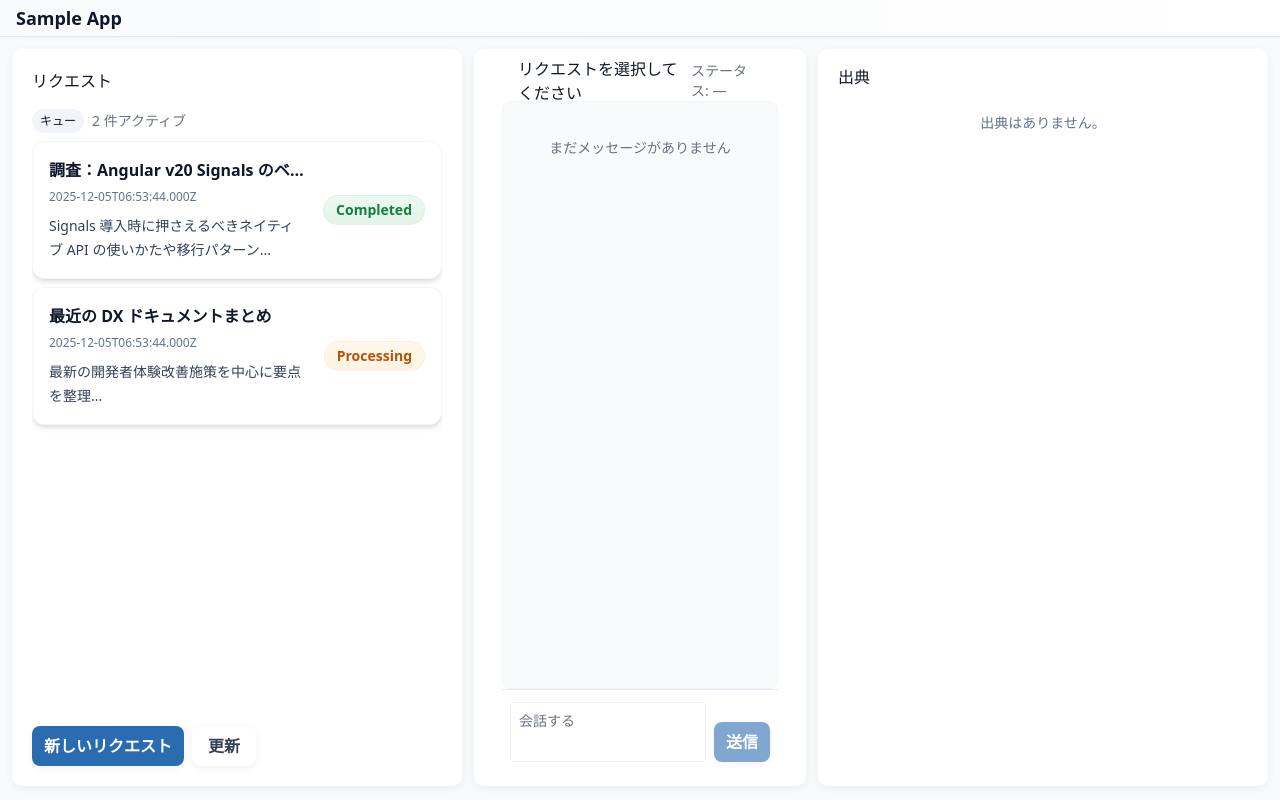
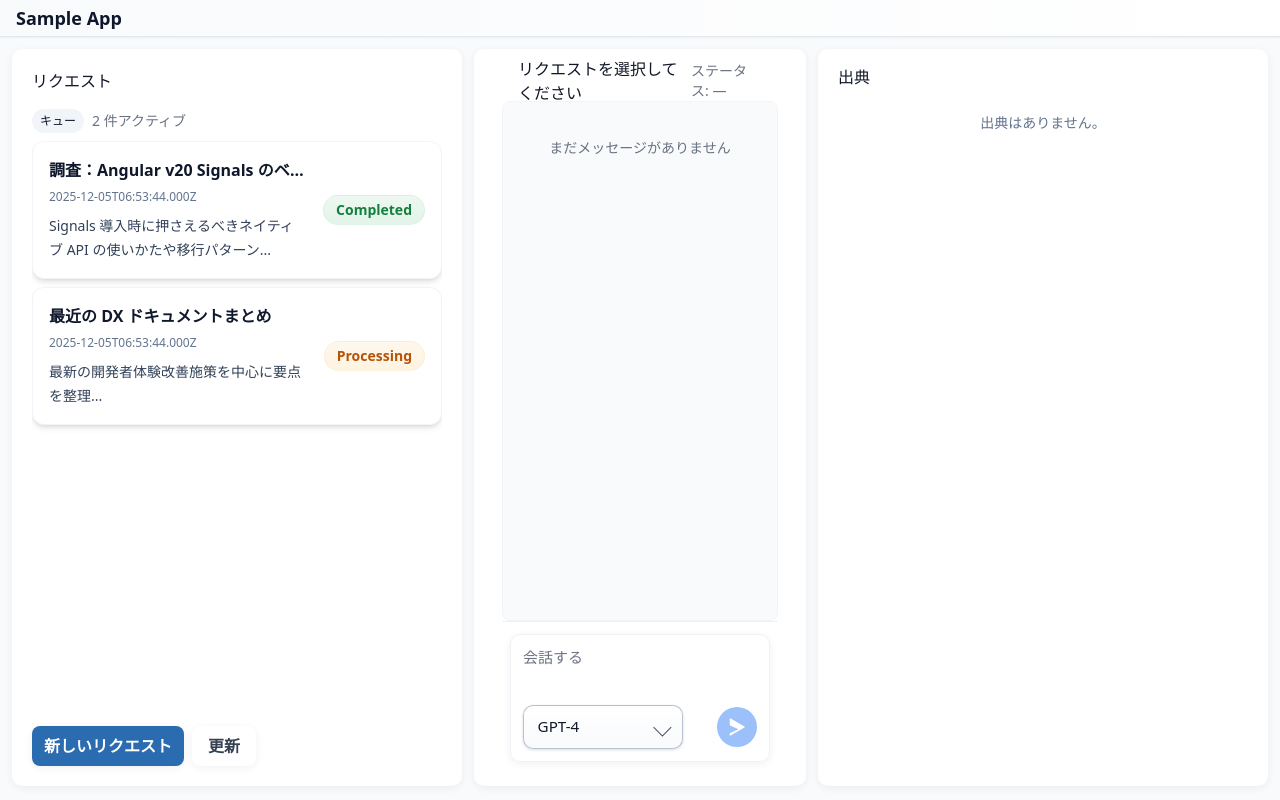
Before and after one commit to ist-h-i/angular_sample_v20, an Angular app: page / in a window 1280 px wide. Built offline with nearby package versions, Linux system fonts and the light colour scheme.

Commit message:
update ui

```diff
--- a/src/app/features/chat-panel/components/pages/chat-panel/chat-panel.html
+++ b/src/app/features/chat-panel/components/pages/chat-panel/chat-panel.html
@@ -14,34 +14,89 @@
   </div>
 
   <!-- Controls (auto height with min height; safe-area + blur backdrop) -->
-  <div class="min-h-[64px] flex-none flex items-end bg-white/80 backdrop-blur supports-[backdrop-filter]:bg-white/60 border-t border-slate-200">
-    <form aria-label="チャット操作" class="flex items-end gap-2 w-full px-2 py-3" (submit)="$event.preventDefault()">
+  <footer class="chat-panel__footer">
+    <form aria-label="チャット操作" class="chat-panel__form" (submit)="$event.preventDefault()">
       <label for="userInput" class="sr-only">メッセージ入力</label>
 
-      <!-- Primary textarea used by the app -->
+      <div class="chat-panel__input-shell">
         <textarea
           id="userInput"
           #userInput
           placeholder="会話する"
           aria-describedby="inputHint"
           aria-controls="chatWindow"
-        class="flex-1 max-h-[500px] min-h-[40px] p-2 text-sm resize-none chat-panel__textarea"
+          class="chat-panel__textarea"
           (input)="onInput($event)"
           (keydown)="onKeydown($event)"
         ></textarea>
+
+        <div class="chat-panel__input-footer">
+          <div class="chat-panel__model">
+            <label for="modelSelectorTrigger" class="sr-only">Select model</label>
+            <div class="chat-panel__model-shell" #modelShell>
+              @if (modelDropdownOpen) {
+                <ul
+                  id="chatModelList"
+                  class="chat-panel__model-menu"
+                  role="listbox"
+                  aria-label="Available models"
+                >
+                  @for (option of modelOptions; track option.value) {
+                    <li
+                      role="option"
+                      [attr.aria-selected]="selectedModel === option.value"
+                      class="chat-panel__model-option"
+                      (click)="selectModel(option.value)"
+                      tabindex="0"
+                      (keydown)="onModelOptionKeydown($event, option.value)"
+                    >
+                      <span class="chat-panel__model-option-label">{{ option.label }}</span>
+                      @if (selectedModel === option.value) {
+                        <span class="chat-panel__model-option-check" aria-hidden="true">&#10003;</span>
+                      }
+                    </li>
+                  }
+                </ul>
+              }
+              <button
+                id="modelSelectorTrigger"
+                type="button"
+                class="chat-panel__model-trigger"
+                aria-haspopup="listbox"
+                [attr.aria-expanded]="modelDropdownOpen"
+                aria-controls="chatModelList"
+                (click)="toggleModelDropdown()"
+                (keydown)="onModelTriggerKeydown($event)"
+              >
+                <span class="chat-panel__model-trigger-label">{{ selectedModelLabel }}</span>
+                <span class="chat-panel__model-chevron" aria-hidden="true"></span>
+              </button>
+
+            </div>
+          </div>
+
+          <button
+            type="button"
+            class="chat-panel__send-btn"
+            [disabled]="!inputValue || !inputValue.trim()"
+            (click)="onSendClick()"
+            aria-label="送信"
+          >
+            <svg aria-hidden="true" viewBox="0 0 24 24" class="chat-panel__send-icon">
+              <path
+                fill="currentColor"
+                d="M3.08 11.347a.75.75 0 0 0 0 1.306l16.5 9.5a.75.75 0 0 0 1.12-.654l.014-7.002a.75.75 0 0 0-.43-.676l-10.04-4.474 10.04-4.474a.75.75 0 0 0 .43-.676L20.7 2.5a.75.75 0 0 0-1.12-.654l-16.5 9.5Z"
+              />
+            </svg>
+          </button>
+        </div>
+      </div>
 
       <!-- Hidden native input/button pair to satisfy unit tests that query for input/button -->
       <input type="text" id="testInput" class="hidden" [value]="draft" (input)="draft = ($any($event.target).value)" />
       <button id="testButton" class="hidden" (click)="send()">hidden send</button>
 
       <div id="inputHint" class="sr-only">Enterで送信、Shift+Enterで改行します。</div>
-      <div class="flex items-center">
-        <app-primary-button
-          [label]="'送信'"
-          [disabled]="!inputValue || !inputValue.trim()"
-          (clicked)="onSendClick()"
-        ></app-primary-button>
+    </form>
+  </footer>
 </div>
-    </form>
-  </div>
-</div>
--- a/src/app/features/chat-panel/components/pages/chat-panel/chat-panel.scss
+++ b/src/app/features/chat-panel/components/pages/chat-panel/chat-panel.scss
@@ -2,6 +2,42 @@
 
 :host {
   display: block;
+}
+
+.chat-panel__footer {
+  min-height: 64px;
+  flex: 0 0 auto;
+  padding: 0.75rem 0.5rem;
+  background: rgba(255, 255, 255, 0.9);
+  border-top: 1px solid var(--panel-border);
+  backdrop-filter: blur(8px);
+  box-sizing: border-box;
+}
+
+.chat-panel__form {
+  width: 100%;
+  display: flex;
+  flex-direction: column;
+  gap: 0.5rem;
+}
+
+.chat-panel__input-shell {
+  width: 100%;
+  background: var(--panel);
+  border: 1px solid var(--panel-border);
+  border-radius: var(--radius);
+  box-shadow: var(--shadow);
+  transition: box-shadow .12s ease, border-color .12s ease;
+  padding: 0.75rem;
+  box-sizing: border-box;
+  display: flex;
+  flex-direction: column;
+  gap: 0.75rem;
+}
+
+.chat-panel__input-shell:focus-within {
+  border-color: var(--accent-200);
+  box-shadow: var(--shadow-strong);
 }
 
 .chat-panel__textarea {
@@ -10,17 +46,155 @@
   max-height: 500px;
   box-sizing: border-box;
   overflow-y: hidden;
+  width: 100%;
+  border: none;
+  background: transparent;
+  color: var(--text);
+  font-size: 0.9375rem;
+  line-height: 1.4;
+  padding: 0;
+}
 
-  background: var(--panel);
+.chat-panel__textarea::placeholder { color: var(--muted); }
+.chat-panel__textarea:focus { outline: none; }
+.chat-panel__textarea:focus-visible { outline: none; }
+
+.chat-panel__input-footer {
+  display: flex;
+  align-items: center;
+  justify-content: space-between;
+  gap: 0.75rem;
+}
+
+.chat-panel__model {
+  flex: 0 0 auto;
+}
+
+.chat-panel__model-shell {
+  position: relative;
+  width: 10rem;
+  font-family: inherit;
+}
+
+.chat-panel__model-trigger {
+  width: 100%;
+  height: 2.75rem;
+  border-radius: var(--radius);
+  border: 1px solid rgba(148, 163, 184, 0.65);
+  background: linear-gradient(180deg, #ffffff 0%, #f8fafc 100%);
   color: var(--text);
-  border: 1px solid var(--panel-border);
-  border-radius: var(--radius-sm);
+  padding: 0 0.85rem;
+  font-size: 0.95rem;
+  font-weight: 500;
+  display: inline-flex;
+  align-items: center;
+  justify-content: space-between;
+  gap: 0.5rem;
+  text-align: left;
+  box-shadow: inset 0 1px 0 rgba(255, 255, 255, 0.6), 0 1px 3px rgba(15, 23, 42, 0.15);
+  cursor: pointer;
+  transition: border-color 0.15s ease, box-shadow 0.18s ease, transform 0.15s ease;
+}
 
-  &::placeholder { color: var(--muted); }
-  &:focus { outline: none; }
-  &:focus-visible {
-    outline: 2px solid var(--accent-500);
-    outline-offset: 2px;
-    box-shadow: var(--ring-accent-strong);
-  }
+.chat-panel__model-trigger:hover {
+  transform: translateY(-1px);
 }
+
+.chat-panel__model-trigger:focus-visible {
+  outline: none;
+  border-color: rgba(59, 130, 246, 0.9);
+  box-shadow: 0 0 0 3px rgba(59, 130, 246, 0.25);
+}
+
+.chat-panel__model-trigger-label {
+  flex: 1;
+  line-height: 1;
+}
+
+.chat-panel__model-chevron {
+  width: 0.8rem;
+  height: 0.8rem;
+  border-right: 1.6px solid rgba(55, 65, 81, 0.9);
+  border-bottom: 1.6px solid rgba(55, 65, 81, 0.9);
+  transform: rotate(45deg);
+  transition: transform 0.15s ease;
+}
+
+.chat-panel__model-trigger[aria-expanded=\"true\"] .chat-panel__model-chevron {
+  transform: rotate(-135deg);
+}
+
+.chat-panel__model-menu {
+  position: absolute;
+  bottom: calc(100% + 0.5rem);
+  left: 0;
+  width: 100%;
+  background: #ffffff;
+  border-radius: var(--radius);
+  border: 1px solid rgba(148, 163, 184, 0.65);
+  box-shadow: 0 -6px 18px rgba(15, 23, 42, 0.12);
+  list-style: none;
+  margin: 0;
+  padding: 0.1rem 0;
+  z-index: 10;
+}
+
+.chat-panel__model-option {
+  padding: 0.65rem 0.95rem;
+  display: flex;
+  align-items: center;
+  justify-content: space-between;
+  gap: 0.35rem;
+  cursor: pointer;
+  font-size: 0.95rem;
+  color: var(--text);
+  transition: background 0.15s ease;
+}
+
+.chat-panel__model-option:hover,
+.chat-panel__model-option[aria-selected=\"true\"] {
+  background: rgba(226, 232, 240, 0.9);
+}
+
+.chat-panel__model-option-check {
+  font-weight: 700;
+  color: rgba(15, 23, 42, 0.9);
+}
+
+.chat-panel__send-btn {
+  width: 2.5rem;
+  height: 2.5rem;
+  border-radius: 999px;
+  border: none;
+  display: inline-flex;
+  align-items: center;
+  justify-content: center;
+  background: var(--accent-500);
+  color: var(--on-accent);
+  box-shadow: var(--shadow);
+  cursor: pointer;
+  transition: background-color .12s ease, transform .12s ease, box-shadow .12s ease, opacity .12s ease;
+}
+
+.chat-panel__send-btn:hover:not(:disabled) {
+  background: var(--accent-600);
+  transform: translateY(-1px);
+  box-shadow: var(--shadow-strong);
+}
+
+.chat-panel__send-btn:active:not(:disabled) {
+  transform: translateY(0);
+  box-shadow: var(--shadow);
+}
+
+.chat-panel__send-btn:disabled {
+  opacity: 0.5;
+  cursor: not-allowed;
+  box-shadow: none;
+}
+
+.chat-panel__send-icon {
+  width: 1.25rem;
+  height: 1.25rem;
+  transform: rotate(180deg);
+}
--- a/src/app/features/chat-panel/components/pages/chat-panel/chat-panel.ts
+++ b/src/app/features/chat-panel/components/pages/chat-panel/chat-panel.ts
@@ -1,5 +1,4 @@
-import { Component, ElementRef, ViewChild, AfterViewInit, NgZone, computed, effect, inject } from '@angular/core';
-import { PrimaryButton } from '../../../../../shared/ui/primary-button/primary-button';
+import { Component, ElementRef, ViewChild, AfterViewInit, NgZone, computed, effect, HostListener, inject } from '@angular/core';
 import { Chat } from '../../ui/chat/chat';
 import type { Message } from '../../../../../shared/core/models/message.model';
 import { SelectedRequestStore } from '../../../../../shared/core/stores/selected-request.store';
@@ -8,7 +7,7 @@ import { RequestFacade } from '../../../../request-queue/components/pages/reques
 @Component({
   selector: 'app-chat-panel',
   standalone: true,
-  imports: [PrimaryButton, Chat],
+  imports: [Chat],
   templateUrl: './chat-panel.html',
   styleUrl: './chat-panel.scss',
 })
@@ -26,6 +25,13 @@ export class ChatPanel implements AfterViewInit {
   public messages: Message[] = [];
   public draft = '';
   public inputValue = '';
+  public selectedModel = 'gpt-4';
+  public modelDropdownOpen = false;
+  readonly modelOptions = [
+    { label: 'GPT-4', value: 'gpt-4' },
+    { label: 'GPT-3.5', value: 'gpt-3.5' },
+    { label: 'Gemini', value: 'gemini' },
+  ];
 
   // Header bindings
   readonly currentTitle = computed(() => this.selectedStore.detail()?.title ?? 'リクエストを選択してください');
@@ -33,6 +39,8 @@ export class ChatPanel implements AfterViewInit {
 
   @ViewChild('userInput', { read: ElementRef, static: true })
   userInputRef!: ElementRef<HTMLTextAreaElement>;
+  @ViewChild('modelShell', { read: ElementRef, static: true })
+  modelShellRef!: ElementRef<HTMLDivElement>;
 
   ngAfterViewInit(): void {
     // Initial resize after view init
@@ -59,6 +67,44 @@ export class ChatPanel implements AfterViewInit {
 
   onSendClick(): void {
     this.trySend();
+  }
+
+  toggleModelDropdown(): void {
+    this.modelDropdownOpen = !this.modelDropdownOpen;
+  }
+
+  selectModel(value: string): void {
+    this.selectedModel = value;
+    this.modelDropdownOpen = false;
+  }
+
+  onModelTriggerKeydown(event: KeyboardEvent): void {
+    if (event.key === 'ArrowDown' || event.key === 'Enter' || event.key === ' ') {
+      event.preventDefault();
+      this.modelDropdownOpen = true;
+      return;
+    }
+    if (event.key === 'Escape') {
+      this.modelDropdownOpen = false;
+    }
+  }
+
+  onModelOptionKeydown(event: KeyboardEvent, value: string): void {
+    if (event.key === 'Enter' || event.key === ' ') {
+      event.preventDefault();
+      this.selectModel(value);
+    }
+  }
+
+  get selectedModelLabel(): string {
+    return this.modelOptions.find((option) => option.value === this.selectedModel)?.label ?? this.selectedModel;
+  }
+
+  @HostListener('document:click', ['$event'])
+  handleClickOutside(event: MouseEvent): void {
+    if (!this.modelDropdownOpen) return;
+    if (this.modelShellRef?.nativeElement.contains(event.target as Node)) return;
+    this.modelDropdownOpen = false;
   }
 
   public send(): void {
--- a/src/styles.scss
+++ b/src/styles.scss
@@ -59,6 +59,7 @@
 html,
 body {
   height: 100%;
+  overflow: hidden; /* keep scrolling inside panels, not on body */
 }
 
 body {
@@ -66,6 +67,12 @@ body {
   color: var(--text);
   font-family: "Segoe UI", Roboto, "Hiragino Kaku Gothic ProN", Meiryo, sans-serif;
   margin: 0;
+}
+
+app-root {
+  height: 100%;
+  min-height: 100vh;
+  display: block;
 }
 
 /* Panel */
```
Lines whose indentation alone changed are shown as unchanged.
